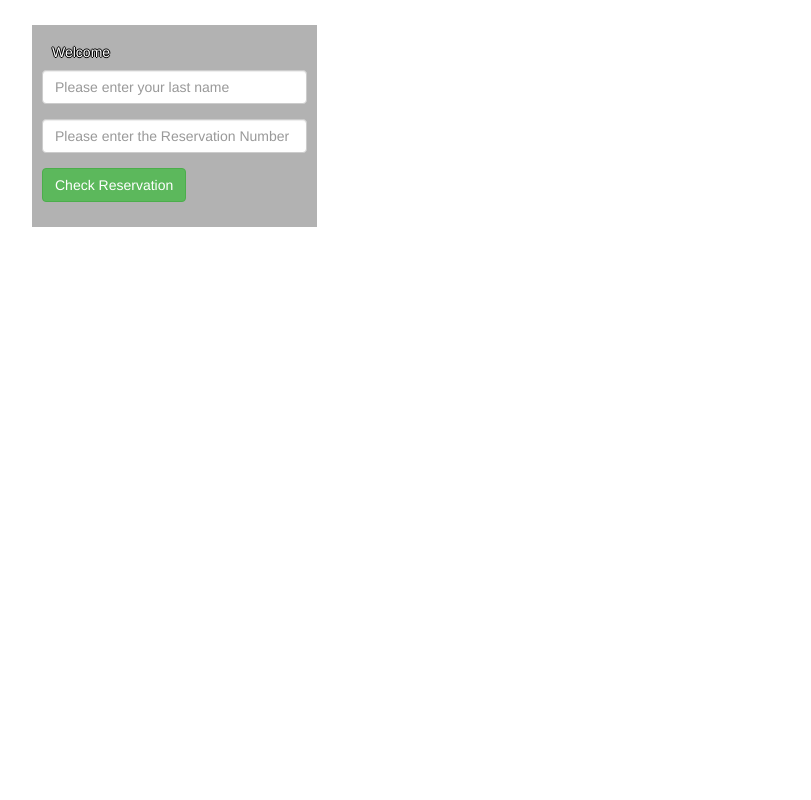
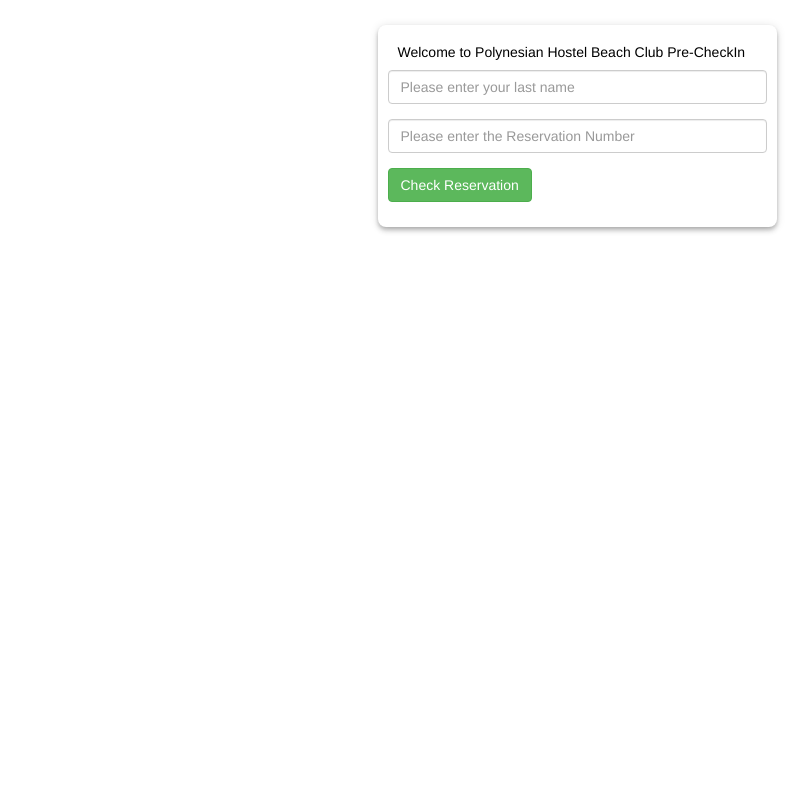
Before and after one commit to avnerarik/PreCheckInProperty, an ASP.NET MVC app: template Views/Home/Index.cshtml in a window 1280 px wide. Shown: the whole page, without its empty margins (63-874 px from the left). Run offline with ASP.NET Core 8 and stand-ins for ASP.NET MVC 5, Linux system fonts and the light colour scheme; the template is opened without the code that fills it, so the values that code supplies are empty; the project's own start-up code is not run, and a stand-in starts its controllers and pages; some libraries are stand-ins or nearby versions.

Commit message:
-Latest Css changes.

```diff
--- a/Content/Site.css
+++ b/Content/Site.css
@@ -38,10 +38,16 @@
     background-repeat:no-repeat;
 }
 
+label {
+    font-weight:normal!important;
+}
 
 /*set the standard use oppacity*/
 .backdiv {
-    background-color:rgba(0,0,0,0.3);
+    /*background-color:rgba(0,0,0,0.3);*/
+    background:#fff;
+    border-radius:8px;
+    box-shadow:0 2px 4px -1px rgba(0,0,0,.2), 0 4px 5px 0 rgba(0,0,0,.14), 0 1px 10px 0 rgba(0,0,0,.12);
 }
 
 /*all centered*/
@@ -51,8 +57,9 @@
 
 /*white letters with black border*/
 .white {
-    color:white;
-    text-shadow: -1px 0 black, 0 1px black, 1px 0 black, 0 -1px black;
+    color: black;
+    /*color:white;
+    text-shadow: -1px 0 black, 0 1px black, 1px 0 black, 0 -1px black;*/
 }
 
 /* Override the default bootstrap behavior where horizontal description lists
--- a/Views/Client/BookingConfirm.cshtml
+++ b/Views/Client/BookingConfirm.cshtml
@@ -4,7 +4,7 @@
 <div id="top" class="row" style="height:100vh;background:url(@ViewBag.pict);background-size:cover;background-repeat:no-repeat;">
 
     <div class="container">
-        <div class="white backdiv col-md-3" style="margin:25px 25px;padding:10px;">
+        <div class="white backdiv" style="width:30%;margin:25px auto;padding:10px;">
             <h4 style="margin:10px;text-align:center">@Resources.Resources.resvconfirmed</h4>
             <h5 style="margin:10px;text-align:center">@Resources.Resources.endthanks</h5>
 
--- a/Views/Home/Index.cshtml
+++ b/Views/Home/Index.cshtml
@@ -4,8 +4,8 @@
 <div id="top" class="row" style="height:100vh;background:url(@ViewBag.pict);background-size:cover;background-repeat:no-repeat;">
 
     <div class="container">
-        <div class="white backdiv col-md-3" style="margin:25px 25px;padding:10px;">
-            <h5 style="margin:10px">Welcome</h5>
+        <div class="white backdiv" style="width:35%;margin:25px auto;padding:10px;">
+            <h5 style="margin:10px">Welcome to Polynesian Hostel Beach Club Pre-CheckIn</h5>
             @*<form id="entry" name="entry" method="post" action="http://localhost:51492/Home/Index" class="form" role="form">*@
             @using (Html.BeginForm("Index", "Home", FormMethod.Post, new { @class = "form", role = "form" }))
             {
```
Also changed, not shown: App_Data/Log.txt (+20 -0 lines), Views/Client/PaymentData.cshtml (+19 -1 lines), 14 other files.
